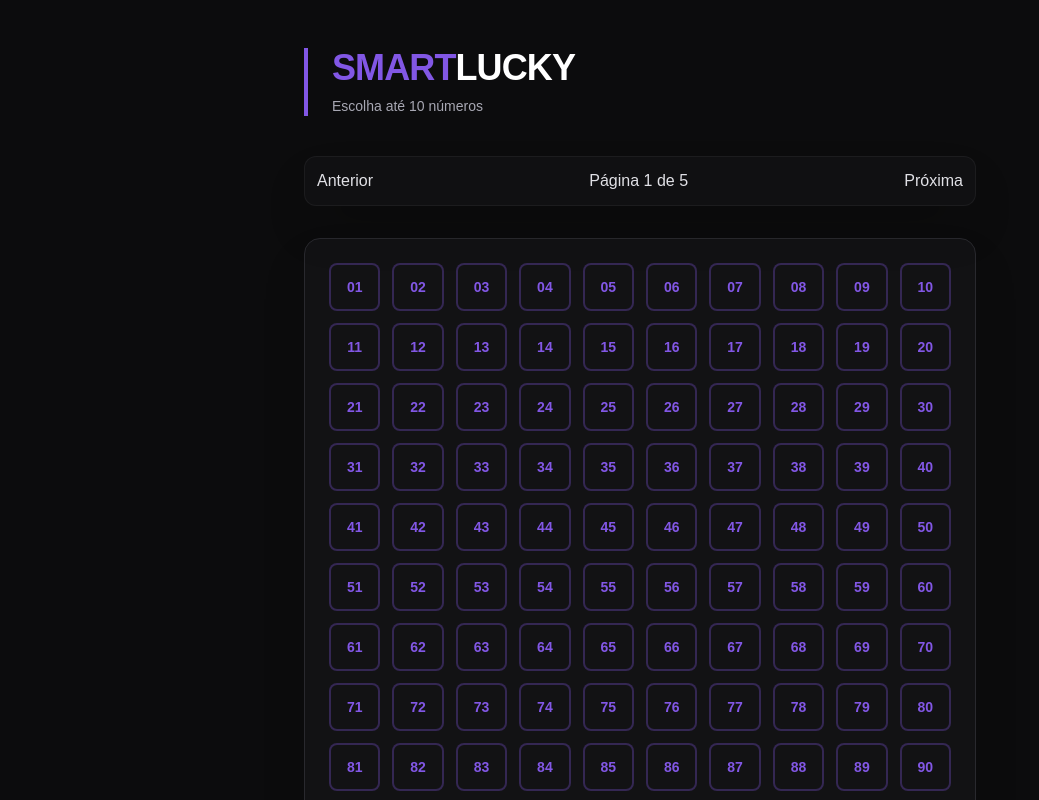
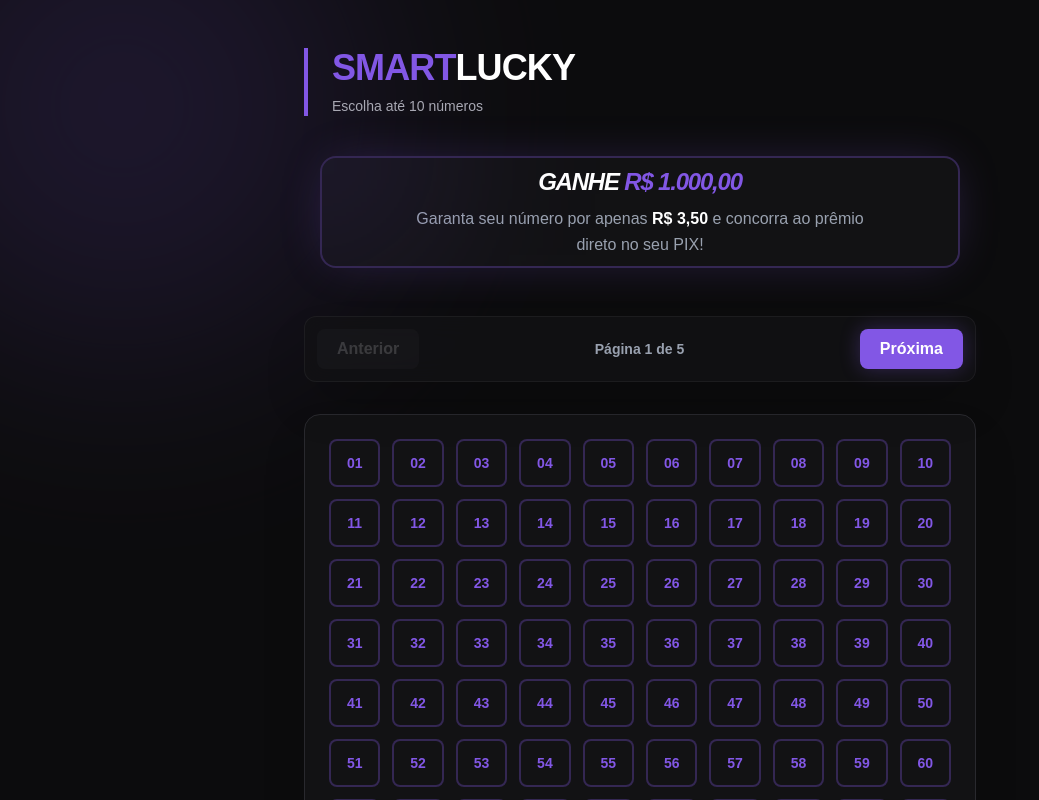
Before and after one commit to RaylanGabriel/rifa-smartlucky, a Next.js app: page / in a window 1280 px wide. Shown: the top 800 px of the page, without its empty margins (0-1039 px from the left). Built offline with nearby package versions, Linux system fonts and the light colour scheme; no server answers; the database is empty.

Commit message:
arrumando css

```diff
--- a/src/app/page.tsx
+++ b/src/app/page.tsx
@@ -5,7 +5,7 @@ import Script from "next/script";
 import NumeroRifa, { StatusNumero } from "@/components/NumeroRifa";
 import { styles } from "./styles";
 import { supabase } from "@/lib/supabase";
-import {User, Smartphone, CreditCard } from "lucide-react";
+import { User, Smartphone, CreditCard } from "lucide-react";
 import { useRouter } from "next/navigation";
 
 export default function Home() {
@@ -21,8 +21,6 @@ export default function Home() {
   const [paginaAtual, setPaginaAtual] = useState(1);
   const [carregado, setCarregado] = useState(false);
   const [estaProcessando, setEstaProcessando] = useState(false);
-
-
 
   // ===============================
   // CONFIGURAÇÕES DA RIFA
@@ -43,7 +41,7 @@ export default function Home() {
       .in("status", ["vendido", "pago", "em_processamento", "pendente"]);
 
     if (data) {
-      setNumerosOcupados(data.map(item => item.id));
+      setNumerosOcupados(data.map((item) => item.id));
     }
   };
 
@@ -55,11 +53,15 @@ export default function Home() {
 
     const channel = supabase
       .channel("rifas-realtime")
-      .on("postgres_changes", {
+      .on(
+        "postgres_changes",
+        {
           event: "*",
           schema: "public",
           table: "rifas",
-      }, carregarReservas)
+        },
+        carregarReservas,
+      )
       .subscribe();
 
     return () => {
@@ -87,10 +89,9 @@ export default function Home() {
   // ===============================
   useEffect(() => {
     if (typeof window !== "undefined" && window.MercadoPago) {
-    new window.MercadoPago(
-      process.env.NEXT_PUBLIC_MP_PUBLIC_KEY!,
-      { locale: "pt-BR" }
-    );
+      new window.MercadoPago(process.env.NEXT_PUBLIC_MP_PUBLIC_KEY!, {
+        locale: "pt-BR",
+      });
     }
   }, []);
 
@@ -101,13 +102,13 @@ export default function Home() {
     if (numerosOcupados.includes(num)) return;
 
     if (selecionados.includes(num)) {
-      setSelecionados(prev => prev.filter(n => n !== num));
+      setSelecionados((prev) => prev.filter((n) => n !== num));
     } else {
       if (selecionados.length >= LIMITE_SELECAO) {
         alert(`Limite de ${LIMITE_SELECAO} números atingido.`);
         return;
       }
-      setSelecionados(prev => [...prev, num]);
+      setSelecionados((prev) => [...prev, num]);
     }
   };
 
@@ -124,14 +125,19 @@ export default function Home() {
       const res = await fetch("/api/create-payment", {
         method: "POST",
         headers: { "Content-Type": "application/json" },
-        body: JSON.stringify({ nome, telefone, numeros: selecionados, valorTotal }),
+        body: JSON.stringify({
+          nome,
+          telefone,
+          numeros: selecionados,
+          valorTotal,
+        }),
       });
 
       const checkout = await res.json();
       if (!checkout.id) throw new Error("Erro ao gerar pagamento.");
 
       // Salva reservas
-      const dados = selecionados.map(num => ({
+      const dados = selecionados.map((num) => ({
         id: num,
         status: "pendente",
         nome,
@@ -145,7 +151,9 @@ export default function Home() {
       localStorage.removeItem("@rifa:selecionados");
       setSelecionados([]);
 
-      router.push(`/pagamento?id=${checkout.id}&code=${encodeURIComponent(checkout.qr_code)}`);
+      router.push(
+        `/pagamento?id=${checkout.id}&code=${encodeURIComponent(checkout.qr_code)}`,
+      );
     } catch (err) {
       alert("Erro ao processar pagamento.");
     } finally {
@@ -158,7 +166,7 @@ export default function Home() {
   // ===============================
   const numerosDaPagina = Array.from(
     { length: numerosPorPagina },
-    (_, i) => (paginaAtual - 1) * numerosPorPagina + i + 1
+    (_, i) => (paginaAtual - 1) * numerosPorPagina + i + 1,
   );
 
   return (
@@ -169,9 +177,12 @@ export default function Home() {
         strategy="afterInteractive"
       />
 
-      <main className={`${styles.main} min-h-screen pb-20`}>
-        <div className={styles.container}>
+      <main className={`${styles.main} overflow-x-hidden relative min-h-screen pb-20`}>
+         {/* EFEITOS DE FUNDO */}
+      <div className="absolute top-[-10%] left-[-10%] w-125 h-125 bg-[#8257E5] opacity-[0.15] blur-[120px] rounded-full pointer-events-none"></div>
+      <div className="absolute bottom-[0%] right-[-10%] w-100 h-100 bg-[#4A90E2] opacity-[0.1] blur-[100px] rounded-full pointer-events-none"></div>
 
+      <div className={`${styles.container} relative z-0 pt-0`}>
           {/* HEADER */}
           <header className={styles.header.wrapper}>
             <h1 className={styles.header.title}>
@@ -181,17 +192,51 @@ export default function Home() {
               Escolha até {LIMITE_SELECAO} números
             </p>
           </header>
+          {/* 2. CARD DE DESTAQUE DO PRÊMIO */}
+          <section className="w-full max-w-2xl mx-auto mb-12 text-center px-4">
+            <div className="bg-[#121214] border-2 border-[#8257E5]/30 rounded-2xl p-2 relative overflow-hidden shadow-[0_0_50px_-12px_rgba(130,87,229,0.3)]">
+              <div className="absolute -top-24 -left-24 w-48 h-48 bg-[#8257E5] blur-[100px] opacity-20"></div>
 
-          {/* PAGINAÇÃO */}
-          <nav className={styles.pagination.wrapper}>
-            <button onClick={() => setPaginaAtual(p => Math.max(p - 1, 1))}>Anterior</button>
-            <span>Página {paginaAtual} de {totalPaginas}</span>
-            <button onClick={() => setPaginaAtual(p => Math.min(p + 1, totalPaginas))}>Próxima</button>
+              <h2 className="text-2xl md:text-2xl font-black text-white italic uppercase tracking-tighter mb-2">
+                Ganhe <span className="text-[#8257E5]">R$ 1.000,00</span>
+              </h2>
+
+              <p className="text-gray-400 text-sm md:text-base max-w-md mx-auto leading-relaxed">
+                Garanta seu número por apenas{" "}
+                <span className="text-white font-bold">
+                  R$ {VALOR_UNITARIO.toFixed(2).replace(".", ",")}
+                </span>{" "}
+                e concorra ao prêmio direto no seu PIX!
+              </p>
+            </div>
+          </section>
+
+          {/* 3. NAVEGAÇÃO / PAGINAÇÃO */}
+          <nav className={`${styles.pagination.wrapper} mb-6`}>
+            <button
+              className={`${styles.pagination.btn} ${styles.pagination.btnClaro}`}
+              onClick={() => setPaginaAtual((p) => Math.max(p - 1, 1))}
+              disabled={paginaAtual === 1}
+            >
+              Anterior
+            </button>
+            <span className="text-sm font-bold text-gray-400">
+              Página {paginaAtual} de {totalPaginas}
+            </span>
+            <button
+              className={`${styles.pagination.btn} ${styles.pagination.btnAzul}`}
+              onClick={() =>
+                setPaginaAtual((p) => Math.min(p + 1, totalPaginas))
+              }
+              disabled={paginaAtual === totalPaginas}
+            >
+              Próxima
+            </button>
           </nav>
 
           {/* GRID */}
           <section className={styles.grid}>
-            {numerosDaPagina.map(n => {
+            {numerosDaPagina.map((n) => {
               let status: StatusNumero = "disponivel";
               if (numerosOcupados.includes(n)) status = "vendido";
               else if (selecionados.includes(n)) status = "selecionado";
@@ -219,7 +264,10 @@ export default function Home() {
                     className={`${styles.footer.input} ${styles.footer.inputWithIcon}`}
                     value={nome}
                     onChange={(e) => {
-                    const value = e.target.value.replace(/[^a-zA-ZÀ-ÿ\s]/g, "");
+                      const value = e.target.value.replace(
+                        /[^a-zA-ZÀ-ÿ\s]/g,
+                        "",
+                      );
                       setNome(value);
                     }}
                     placeholder="Seu nome completo"
@@ -253,13 +301,21 @@ export default function Home() {
                   Total da Reserva
                 </p>
                 <p className="text-3xl font-black text-white font-mono">
-                R$ {(selecionados.length * VALOR_UNITARIO).toFixed(2).replace(".", ",")}
+                  R${" "}
+                  {(selecionados.length * VALOR_UNITARIO)
+                    .toFixed(2)
+                    .replace(".", ",")}
                 </p>
               </div>
 
               <button
                 className={styles.footer.btnFinalizar}
-              disabled={!nome || !telefone || selecionados.length === 0 || estaProcessando}
+                disabled={
+                  !nome ||
+                  !telefone ||
+                  selecionados.length === 0 ||
+                  estaProcessando
+                }
                 onClick={handleFinalizar}
               >
                 <CreditCard size={22} className="text-white" />
```
Lines whose indentation alone changed are shown as unchanged.
